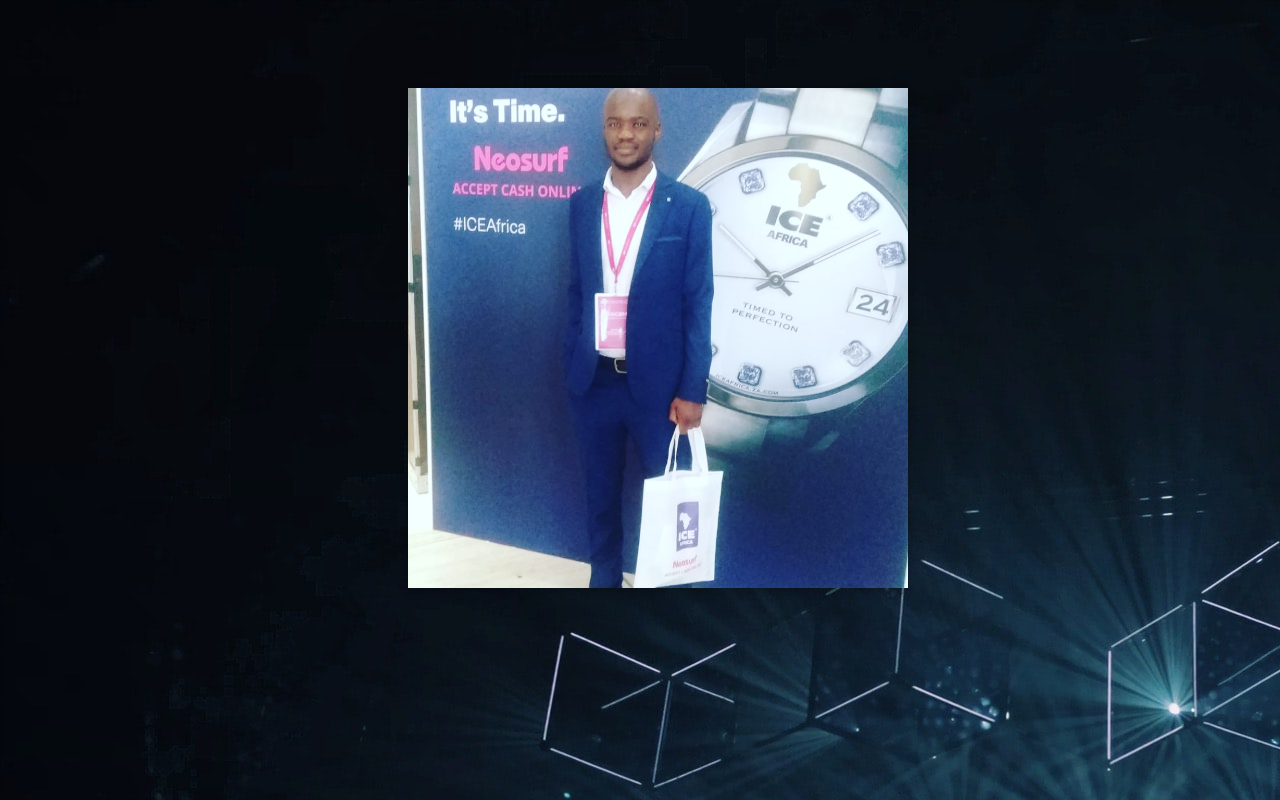
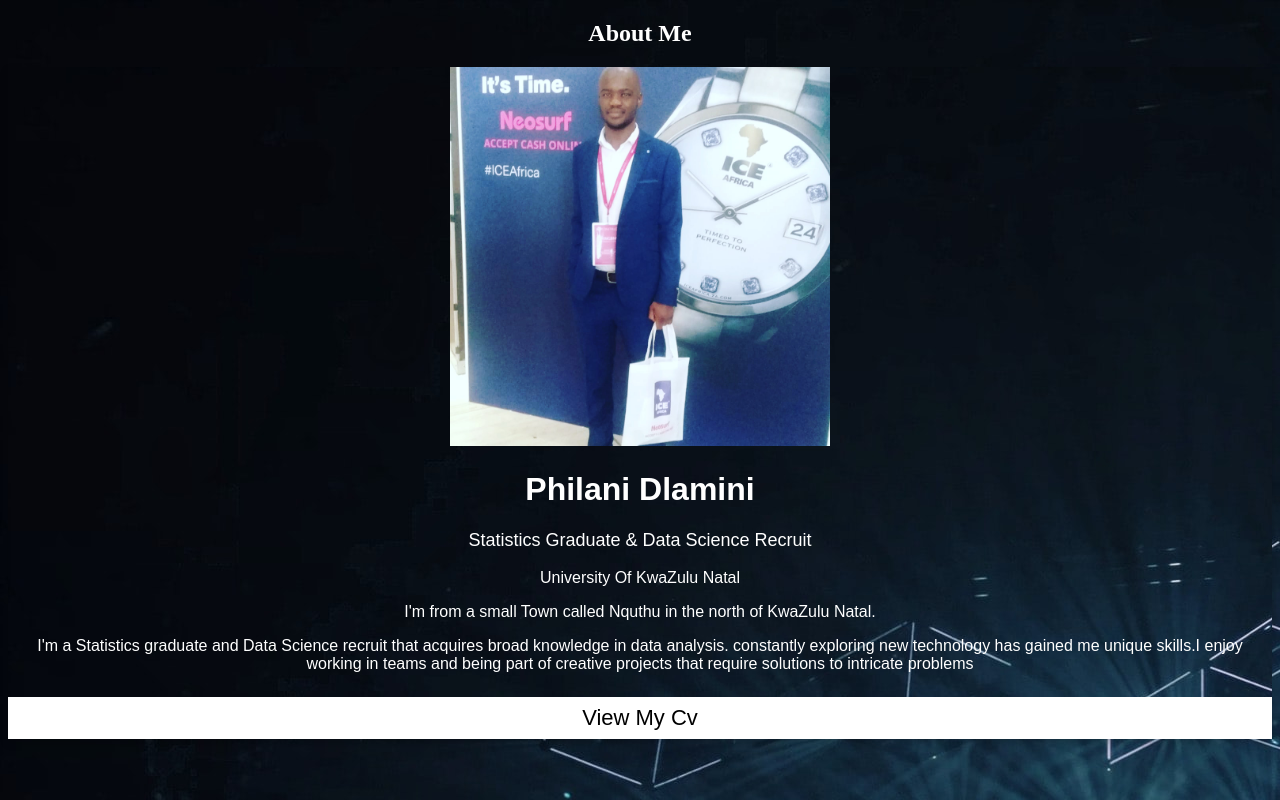
Before and after one commit to Antontious/personal-website, a plain HTML site: page nav-buttons/bio.html in a window 1280 px wide. Drawn offline with Linux system fonts and the light colour scheme.

Commit message:
requested changes

```diff
--- a/nav-buttons/bio.html
+++ b/nav-buttons/bio.html
@@ -1,85 +1,71 @@
 <!DOCTYPE html>
 <html>
 <head>
-<meta name="viewport" content="width=device-width, initial-scale=1">
 <style>
-body {
-  font-family: Arial, Helvetica, sans-serif;
+.card {
+  box-shadow: 0 4px 8px 0 rgba(0, 0, 0, 0.2);
+  max-width: 100%;
+  margin: auto;
+  text-align: center;
+  font-family: arial;
+  background-color: #010325;
+  background-image: url('background.jpg');
 }
 
-.flip-card {
-  background-color: transparent;
-  width: 500px;
-  height: 500px;
-  perspective: 1000px;
-
+.title {
+  color: white;
+  font-size: 18px;
 }
 
-.flip-card-inner {
-  position: relative;
+button {
+  border: none;
+  outline: 0;
+  display: inline-block;
+  padding: 8px;
+  color: white;
+  background-color: white;
+  text-align: center;
+  cursor: pointer;
   width: 100%;
-  height: 100%;
-  text-align: center;
-  transition: transform 0.6s;
-  transform-style: preserve-3d;
-  box-shadow: 0 4px 8px 0 rgba(0,0,0,0.2);
-}
-
-.flip-card:hover .flip-card-inner {
-  transform: rotateY(180deg);
-}
-
-.flip-card-front, .flip-card-back {
-  position: absolute;
-  width: 100%;
-  height: 100%;
-  -webkit-backface-visibility: hidden;
-  backface-visibility: hidden;
-}
-
-.flip-card-front {
-  background-color: #bbb;
-  color: black;
-}
-
-.flip-card-back {
-  background-color: #040E48;
-  color: white;
-  transform: rotateY(180deg);
+  font-size: 18px;
 }
 
 body {
   background-image: url('background.jpg');
-  background-color: lightblue;
-  padding-top: 80px;
-  padding-right: 50px;
-  padding-bottom: 50px;
-  padding-left: 400px;
-  display: flex;
-  align-items: center;
-
+  color: white;
 }
 
+a {
+  text-decoration: none;
+  font-size: 22px;
+  color: black;
+}
 
-
+button:hover, a:hover {
+  opacity: 0.7;
+}
 </style>
 </head>
 <body>
 
+<h2 style="text-align:center">About Me</h2>
+
+<div class="card">
+  <img src="logo.jpg" alt="Philani" style="width:30%">
+  <h1>Philani Dlamini</h1>
+  <p class="title">Statistics Graduate & Data Science Recruit </p>
+  <p>University Of KwaZulu Natal</p>
+  <p>I'm from a small Town called Nquthu in the north of KwaZulu Natal.</p>
+  <p>I'm a Statistics graduate and Data Science recruit that acquires broad knowledge in data analysis.
+    constantly exploring new technology has gained me unique skills.I enjoy working in teams and being part of creative projects that require solutions to intricate problems</p>
 
 
-<div class="flip-card">
-  <div class="flip-card-inner">
-    <div class="flip-card-front">
-      <img src="logo.jpg" alt="card-pic" style="width: 500px;height:500px;">
-    </div>
-    <div class="flip-card-back">
-      <h1>Philani Dlamini</h1>
-      <p>Data Science Recruit</p>
-      <p>I'm from a small Town called Nquthu in the north of KwaZulu Natal.
-  I'm a Statistics graduate and Data Science recruit that acquires broad knowledge in data analysis.constantly exploring new technology has gained me unique skills.I enjoy working in teams and being part of creative projects that require solutions to intricate problems</p>
-    </div>
+  <div style="margin: 24px 0;">
+    <a href="https://twitter.com/Antontious"><i class="fa fa-twitter"></i></a>
+    <a href="https://www.linkedin.com/in/philani-dlamini"><i class="fa fa-linkedin"></i></a>
+    <a href="https://www.facebook.com/philani.sibalkhuludlamini"><i class="fa fa-facebook"></i></a>
   </div>
+  <p><button><a href="resumee.pdf">View My Cv</a></button></p>
 </div>
 
 </body>
```
Also changed, not shown: nav-buttons/blog.html (+9 -0 lines), nav-buttons/projects.html (+7 -6 lines), nav-buttons/skills.html (+0 -1 lines), 1 other file.
